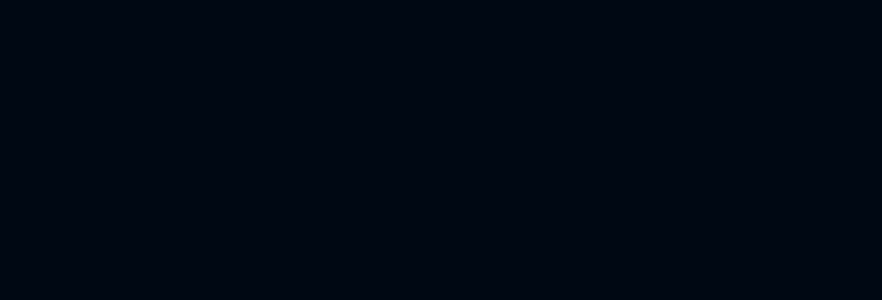
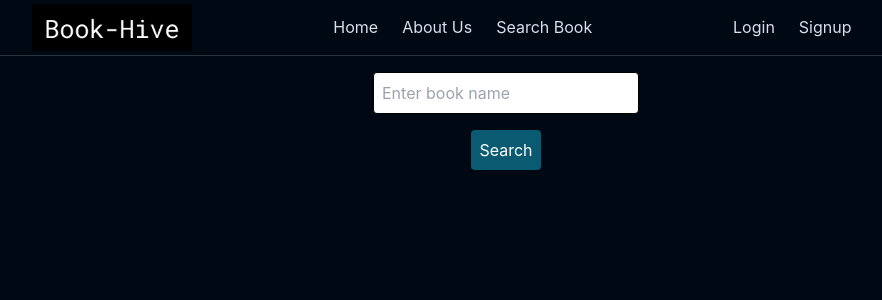
Before and after one commit to mohnish2908/book-hive, a React (Create React App) app: page /searchbook in a window 1280 px wide. Before the commit this address had no page. Shown: the top 300 px of the page, without its empty margins (134-1016 px from the left). Built offline with nearby package versions, Linux system fonts and the light colour scheme.

Commit message:
search book

```diff
--- a/src/App.js
+++ b/src/App.js
@@ -7,7 +7,7 @@
 import Home from './pages/Home';
 import { Outlet } from 'react-router-dom';
 import About from './pages/About';
-
+import SearchBook from './pages/Searchbook';
 function App() {
   return (
     <div className="w-screen min-h-screen bg-richblack-900 flex flex-col font-inter ">
@@ -16,6 +16,7 @@
         <Route path="/login" element={<Login/>}/>
         <Route path="/signup" element={<Signup/>}/>
         <Route path="/about" element={<About/>}/>
+        <Route path='/searchbook' element={<SearchBook/>}/>
       </Routes>
 
     </div>
--- a/src/components/common/Navbar.jsx
+++ b/src/components/common/Navbar.jsx
@@ -6,15 +6,15 @@
   return (
     <div className='flex h-14 items-center justify-between border-b-[1px] border-b-richblack-700 '>
       <div className='flex w-9/12 max-w-maxContent items-center justify-around translate-x-[10%]'>
-        <Link>
-          <img src={logo} alt='logo' width={160} height={42}/>
+        <Link to='/'>
+          <img src={logo} alt='logo' width={160} height={42} />
         </Link>
 
 
       <div className='flex gap-x-6 text-richblack-25'>
         <Link to="/">Home</Link>
         <Link to="/about">About Us</Link>
-        <Link to="/checkAvaibility">Search Book</Link>
+        <Link to="/searchbook">Search Book</Link>
       </div>
 
       <div className='flex gap-x-6 text-richblack-25'>
--- a/src/pages/About.jsx
+++ b/src/pages/About.jsx
@@ -1,8 +1,9 @@
 import React from 'react'
-
+import Navbar from '../components/common/Navbar'
 const About = () => {
   return (
     <div>
+      <Navbar/>
       <p>about</p>
     </div>
   )
--- /dev/null
+++ b/src/pages/Searchbook.jsx
@@ -0,0 +1,54 @@
+import React, { useState } from 'react';
+import Navbar from '../components/common/Navbar';
+const Searchbook = () => {
+  const [bookName, setBookName] = useState('');
+  const [book, setBook] = useState(null);
+  const [error, setError] = useState('');
+
+  const handleSearch = async () => {
+    try {
+      const response = await fetch(`http://localhost:8080/member/getBookByTitle/${bookName}`);
+      if (!response.ok) {
+        throw new Error('Book not found');
+      }
+      const data = await response.json();
+      setBook(data);
+      setError('');
+    } catch (err) {
+      setBook(null);
+      setError(err.message);
+    }
+  };
+
+  return (
+
+    <div> <Navbar/>
+      <div className='text-white flex flex-col justify-center items-center p-4'>
+
+      <input
+        type='text'
+        value={bookName}
+        onChange={(e) => setBookName(e.target.value)}
+        placeholder='Enter book name'
+        className='text-black p-2 rounded border border-gray-300 mb-4'
+      />
+      <button
+        onClick={handleSearch}
+        className='bg-blue-500 text-white p-2 rounded hover:bg-blue-700'
+      >
+        Search
+      </button>
+
+      {book && (
+        <div className='mt-4 p-4 border border-gray-300 rounded'>
+          <h2 className='text-xl font-bold'>{book.title}</h2>
+          <p className='text-gray-400'>{book.language}</p>
+        </div>
+      )}
+      {error && <p className='text-red-500 mt-4'>{error}</p>}
+    </div>
+    </div>
+  );
+};
+
+export default Searchbook;
```
